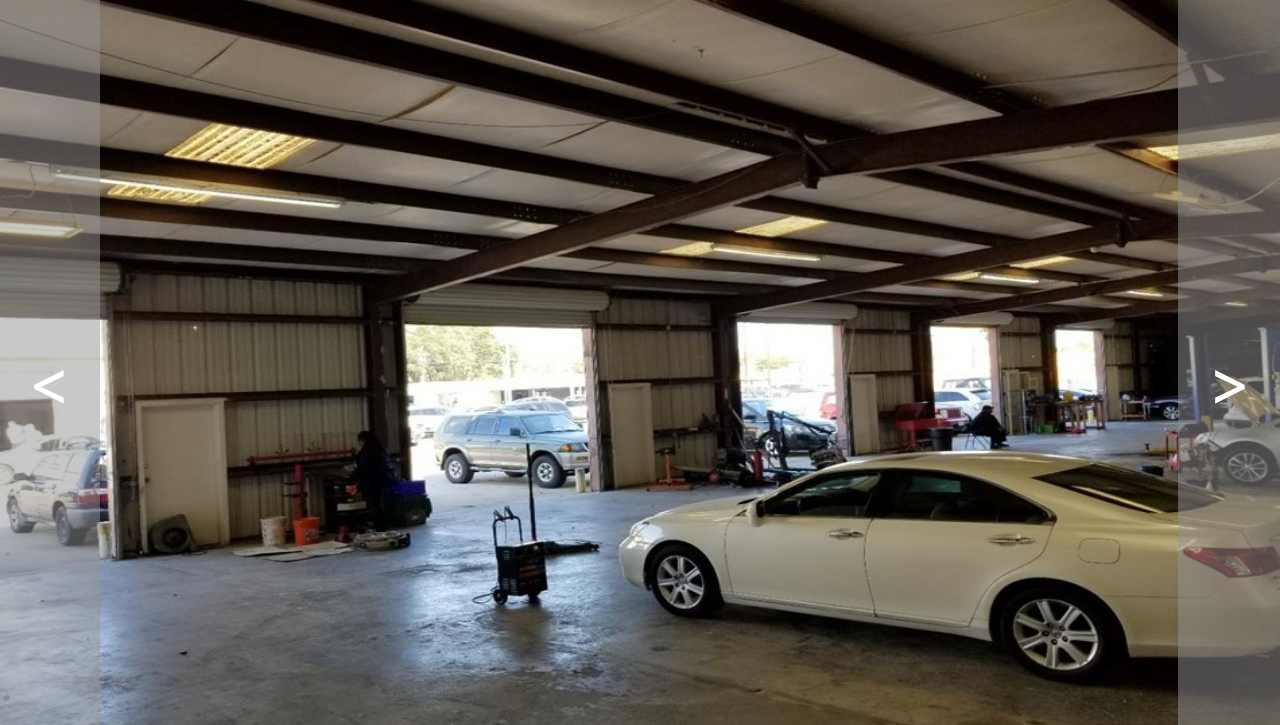
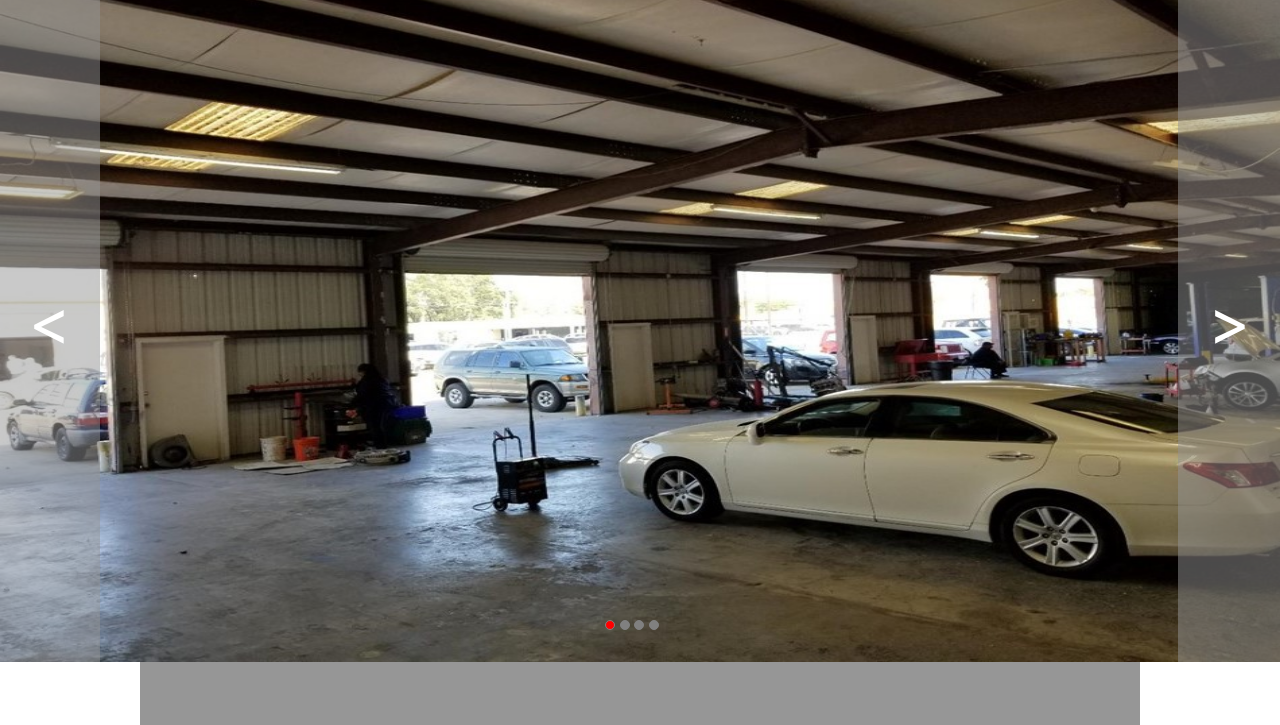
Before and after one commit to nkizito92/Boni-sGarage.github.io, a plain HTML site: page index.html in a window 1280 px wide. Shown: the part 90-815 px from the top of the page. Drawn offline with nearby package versions, Linux system fonts and the light colour scheme.

Commit message:
fixed main pix margin

```diff
--- a/css/indexS.css
+++ b/css/indexS.css
@@ -20,9 +20,9 @@ main {
 }
 
 #center {
-  position: absolute;
+  position: relative;
   width: 100%;
-  height: 100%;
+  height: 680px;
   z-index: 3;
   margin: 0 auto;
 }
```
